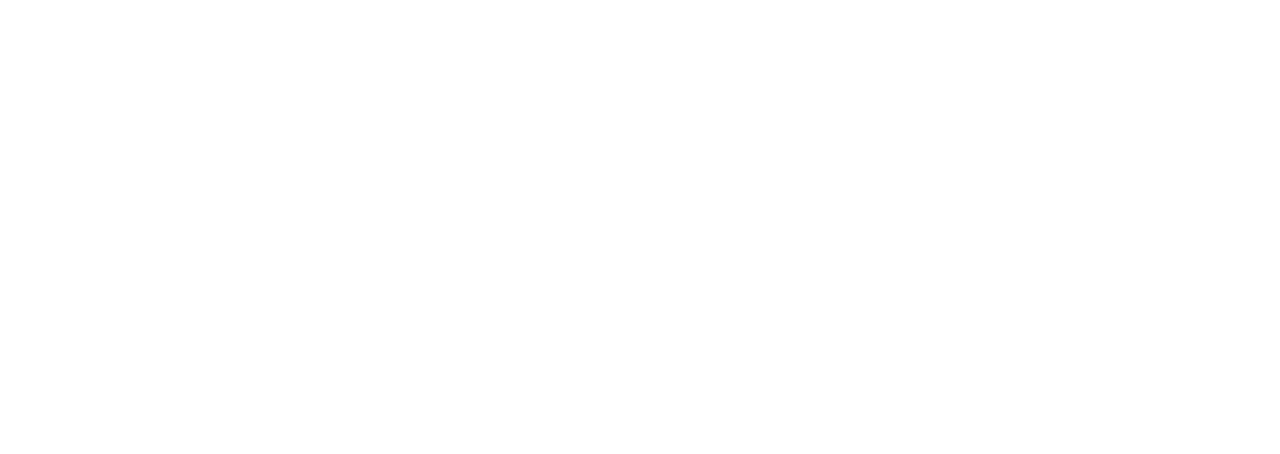
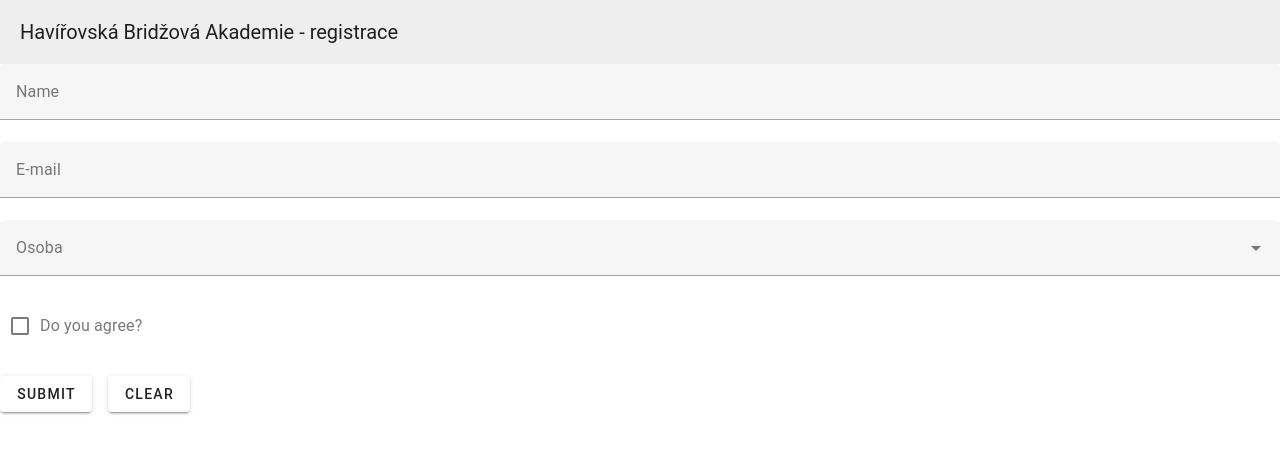
Before and after one commit to HABRA-Bridge-Academy/habra-lekce-web, a Vue app in the folder frontend/: page /registration in a window 1280 px wide. Before the commit this address had no page. Shown: the top 454 px of the page. Built offline with nearby package versions, Linux system fonts and the light colour scheme.

Commit message:
basic ui

```diff
--- a/frontend/package.json
+++ b/frontend/package.json
@@ -8,6 +8,8 @@
   },
   "dependencies": {
     "@mdi/font": "7.0.96",
+    "@vuelidate/core": "^2.0.3",
+    "@vuelidate/validators": "^2.0.4",
     "roboto-fontface": "*",
     "vue": "^3.2.0",
     "vue-router": "^4.0.0",
--- /dev/null
+++ b/frontend/src/components/Registration.vue
@@ -0,0 +1,83 @@
+<template>
+    <v-toolbar title="Havířovská Bridžová Akademie - registrace">
+    </v-toolbar>
+    <form>
+      <v-text-field
+        v-model="state.name"
+        :error-messages="v$.name.$errors.map(e => e.$message)"
+        :counter="10"
+        label="Name"
+        required
+        @input="v$.name.$touch"
+        @blur="v$.name.$touch"
+      ></v-text-field>
+
+      <v-text-field
+        v-model="state.email"
+        :error-messages="v$.email.$errors.map(e => e.$message)"
+        label="E-mail"
+        required
+        @input="v$.email.$touch"
+        @blur="v$.email.$touch"
+      ></v-text-field>
+
+      <v-select
+        v-model="state.select"
+        :Osoba="Osoba"
+        :error-messages="v$.select.$errors.map(e => e.$message)"
+        label="Osoba"
+        required
+        @change="v$.select.$touch"
+        @blur="v$.select.$touch"
+      ></v-select>
+
+      <v-checkbox
+        v-model="state.checkbox"
+        :error-messages="v$.checkbox.$errors.map(e => e.$message)"
+        label="Do you agree?"
+        required
+        @change="v$.checkbox.$touch"
+        @blur="v$.checkbox.$touch"
+      ></v-checkbox>
+
+      <v-btn class="me-4" @click="v$.$validate"> submit </v-btn>
+      <v-btn @click="clear"> clear </v-btn>
+    </form>
+  </template>
+
+  <script setup>
+    import { reactive } from 'vue'
+    import { useVuelidate } from '@vuelidate/core'
+    import { email, required } from '@vuelidate/validators'
+
+    const initialState = {
+      name: '',
+      email: '',
+      select: null,
+      checkbox: null,
+    }
+
+    const state = reactive({
+      ...initialState,
+    })
+
+    const Osoba = ['Trenér', 'Rodič', 'Hráč', 'Samouk']
+
+    const rules = {
+      name: { required },
+      email: { required, email },
+      select: { required },
+      items: { required },
+      checkbox: { required },
+    }
+
+    const v$ = useVuelidate(rules, state)
+
+    function clear() {
+      v$.value.$reset()
+
+      for (const [key, value] of Object.entries(initialState)) {
+        state[key] = value
+      }
+    }
+  </script>
--- a/frontend/src/router/index.ts
+++ b/frontend/src/router/index.ts
@@ -18,8 +18,13 @@
   },
   {
     path: '/login',
-    name: 'test',
-    component: () => import('@/views/Comp.vue'),
+    name: 'Přihlášení',
+    component: () => import('@/components/Login.vue'),
+  },
+  {
+    path: '/registration',
+    name: 'Registrace',
+    component: () => import('@/components/Registration.vue'),
   }
 ]
 
--- a/frontend/src/views/Home.vue
+++ b/frontend/src/views/Home.vue
@@ -1,12 +1,17 @@
 <template>
-
-<v-app-bar :elevation="2">
-
-  <router-link  :to="{ name: 'test'}"> Odkaz pryc </router-link>
-</v-app-bar>
-
-
-
+  <v-toolbar
+  inverted-scroll
+  title="HABRA - Lekce">
+    <div class='d-flex flex-wrap ga-3'>
+      <v-btn variant="tonal" >
+        <router-link  :to="{ name: 'Registrace'}"> Registrace </router-link>
+      </v-btn>
+      <v-btn variant="tonal" >
+        <router-link  :to="{ name: 'Přihlášení'}"> Přihlášení </router-link>
+      </v-btn>
+    </div>
+  </v-toolbar>
+  <HelloWorld />
   <HelloWorld />
 </template>
 
```
Also changed, not shown: frontend/src/components/Login.vue (renamed from frontend/src/views/Comp.vue), 1 other file (tests, documents, lock files or other folders).
